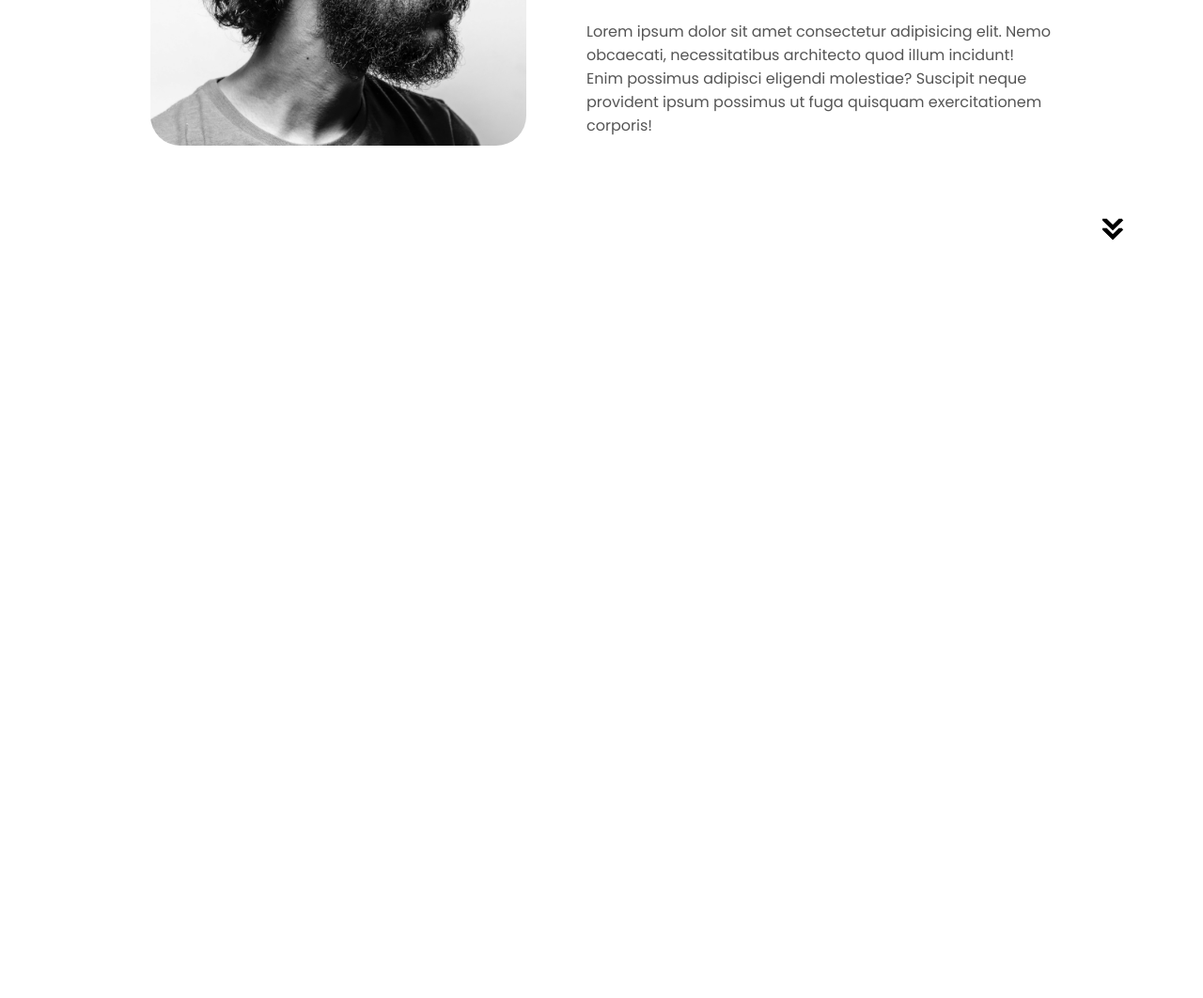
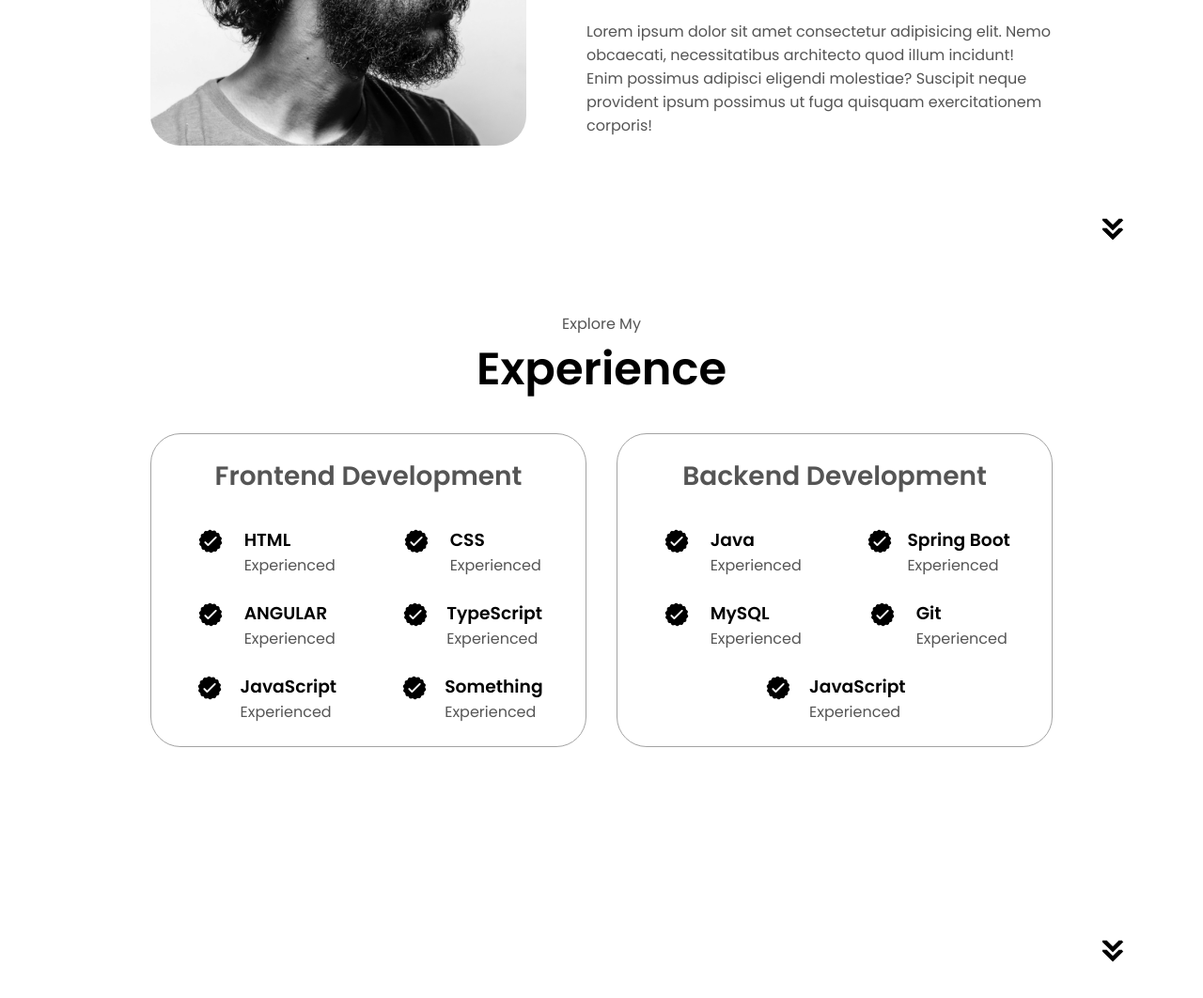
Before and after one commit to MikaValjakka/MikaValjakka.github.io, a plain HTML site: page index.html in a window 1280 px wide. Shown: the part 1244-2306 px from the top of the page at 94% size. Before the commit the page ends 1544 px from the top, so only its background shows below. Drawn offline with Linux system fonts and the light colour scheme.

Commit message:
Added experience sec 	modified:   index.html 	modified:   style.css

```diff
--- a/index.html
+++ b/index.html
@@ -126,7 +126,151 @@
         onclick="location.href='./#experience'"
       />
     </section>
-
+    <section id="experience">
+      <p class="section__text__p1">Explore My</p>
+      <h1 class="title">Experience</h1>
+      <div class="experience-details-container">
+        <div class="about-containers">
+          <div class="details-container">
+            <h2 class="experience-sub-title">Frontend Development</h2>
+            <div class="article-container">
+              <article>
+                <img
+                  src="./assets/checkmark.png"
+                  alt="Experience icon"
+                  class="icon"
+                />
+                <div>
+                  <h3>HTML</h3>
+                  <p>Experienced</p>
+                </div>
+              </article>
+              <article>
+                <img
+                  src="./assets/checkmark.png"
+                  alt="Experience icon"
+                  class="icon"
+                />
+                <div>
+                  <h3>CSS</h3>
+                  <p>Experienced</p>
+                </div>
+              </article>
+              <article>
+                <img
+                  src="./assets/checkmark.png"
+                  alt="Experience icon"
+                  class="icon"
+                />
+                <div>
+                  <h3>ANGULAR</h3>
+                  <p>Experienced</p>
+                </div>
+              </article>
+              <article>
+                <img
+                  src="./assets/checkmark.png"
+                  alt="Experience icon"
+                  class="icon"
+                />
+                <div>
+                  <h3>TypeScript</h3>
+                  <p>Experienced</p>
+                </div>
+              </article>
+              <article>
+                <img
+                  src="./assets/checkmark.png"
+                  alt="Experience icon"
+                  class="icon"
+                />
+                <div>
+                  <h3>JavaScript</h3>
+                  <p>Experienced</p>
+                </div>
+              </article>
+              <article>
+                <img
+                  src="./assets/checkmark.png"
+                  alt="Experience icon"
+                  class="icon"
+                />
+                <div>
+                  <h3>Something</h3>
+                  <p>Experienced</p>
+                </div>
+              </article>
+            </div>
+          </div>
+          <div class="details-container">
+            <h2 class="experience-sub-title">Backend Development</h2>
+            <div class="article-container">
+              <article>
+                <img
+                  src="./assets/checkmark.png"
+                  alt="Experience icon"
+                  class="icon"
+                />
+                <div>
+                  <h3>Java</h3>
+                  <p>Experienced</p>
+                </div>
+              </article>
+              <article>
+                <img
+                  src="./assets/checkmark.png"
+                  alt="Experience icon"
+                  class="icon"
+                />
+                <div>
+                  <h3>Spring Boot</h3>
+                  <p>Experienced</p>
+                </div>
+              </article>
+              <article>
+                <img
+                  src="./assets/checkmark.png"
+                  alt="Experience icon"
+                  class="icon"
+                />
+                <div>
+                  <h3>MySQL</h3>
+                  <p>Experienced</p>
+                </div>
+              </article>
+              <article>
+                <img
+                  src="./assets/checkmark.png"
+                  alt="Experience icon"
+                  class="icon"
+                />
+                <div>
+                  <h3>Git</h3>
+                  <p>Experienced</p>
+                </div>
+              </article>
+              <article>
+                <img
+                  src="./assets/checkmark.png"
+                  alt="Experience icon"
+                  class="icon"
+                />
+                <div>
+                  <h3>JavaScript</h3>
+                  <p>Experienced</p>
+                </div>
+              </article>
+            </div>
+          </div>
+        </div>
+      </div>
+      <img
+        src="./assets/arrow.png"
+        alt="Arrow-icon"
+        class="icon arrow"
+        onclick="location.href='./#projects'"
+      />
+    </section>
     <script src="script.js"></script>
   </body>
 </html>
--- a/style.css
+++ b/style.css
@@ -301,6 +301,7 @@ border-radius: 2rem;
    border: rgb(53, 53, 53) 0.1rem solid;
    border-color: rgb(163, 163, 163);
    text-align: center;
+
 }
 
 .section-container {
@@ -313,3 +314,42 @@ border-radius: 2rem;
    width: 400px;
    margin: auto 0;
 }
+
+/*EXPERIENCE*/
+
+#experience {
+   position: relative;
+}
+
+.experience-sub-title{
+   color:rgb(85, 85, 85);
+   font-weight: 600;
+   font-size: 1.75rem;
+   margin-bottom: 2rem;
+}
+
+.experience-details-container{
+   display: flex;
+   justify-content: center;
+   flex-direction: column;
+}
+
+.article-container {
+   display: flex;
+   text-align: initial;
+   flex-wrap: wrap;
+   flex-direction: row;
+   gap: 1.5rem;
+   justify-content: space-around;
+}
+
+article{
+   display: flex;
+   width: 10rem;
+   justify-content: space-around;
+   gap: 0.5rem;
+}
+
+article .icon {
+   cursor: default;
+}
```
